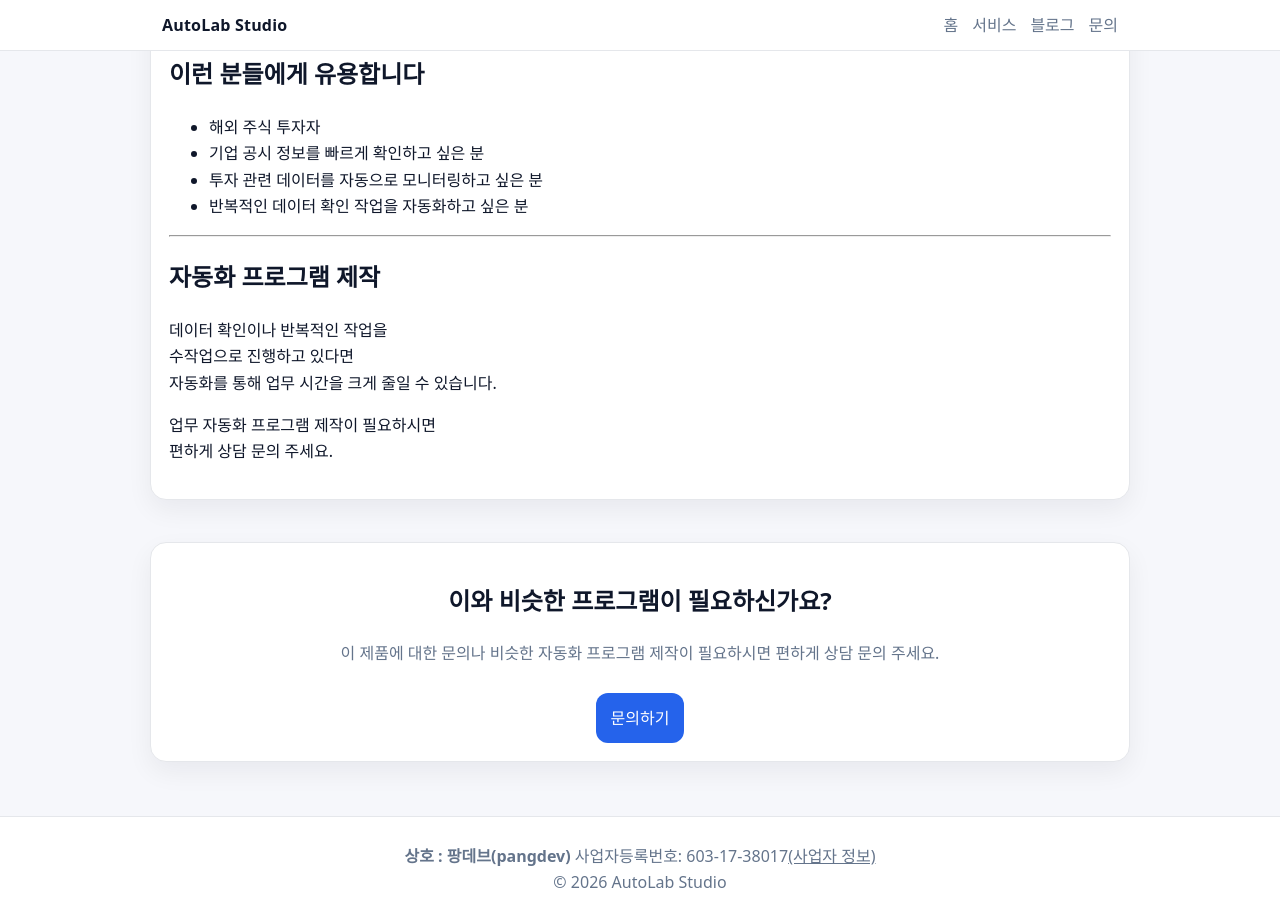
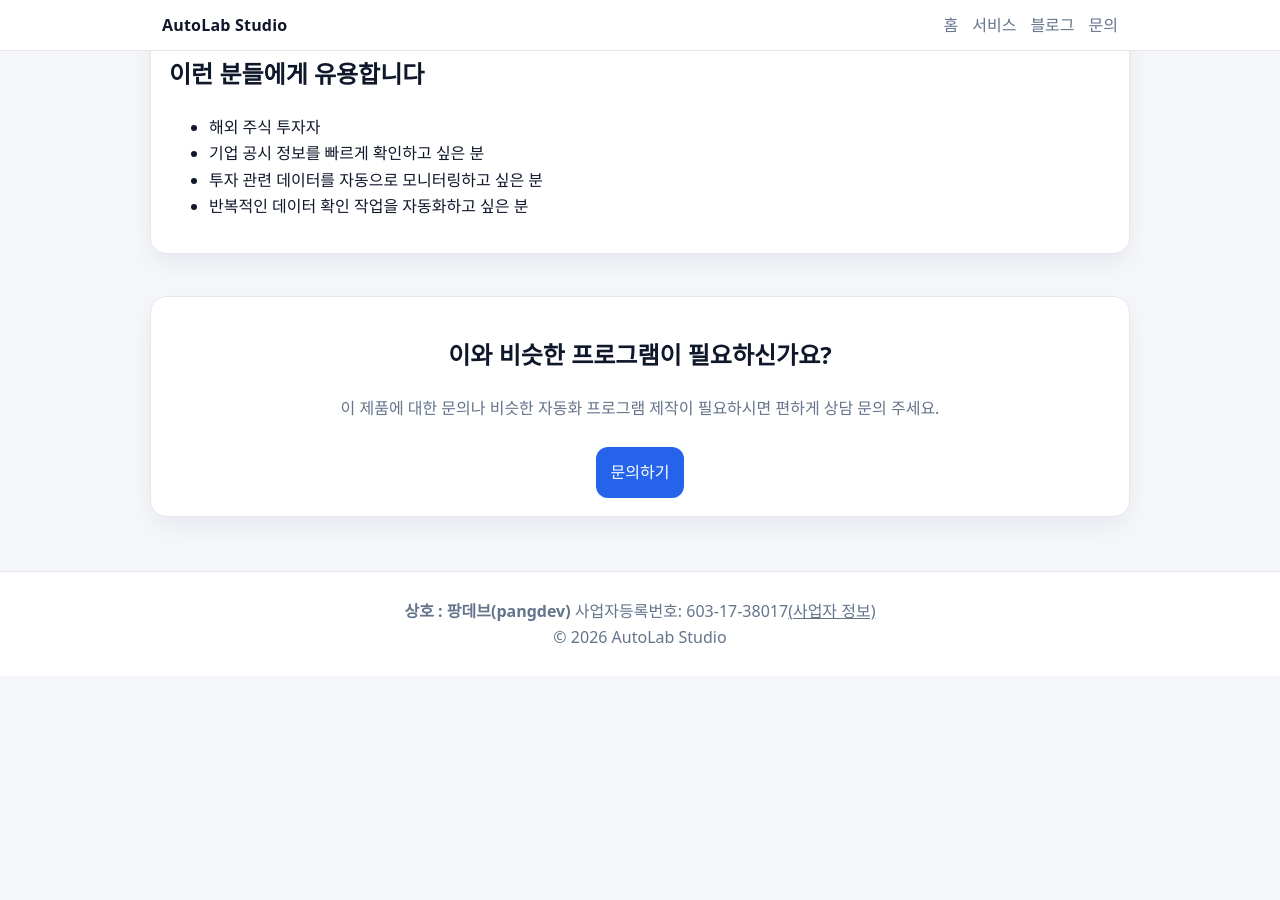
Before and after one commit to autolab-studio/autolab-studio.github.io, a Jekyll site: the page built from _posts/2026-03-09-sec-filing-keyword-monitor.md, in a window 1280 px wide and 900 px high, scrolled down 3226 px. Built offline with Jekyll 4.4.1, drawn with Linux system fonts in a browser that asks for light colours; after the commit the page ends 3902 px from its top, so only the background shows below that.

Commit message:
블로그 수정

```diff
--- a/_posts/2026-03-09-sec-filing-keyword-monitor.md
+++ b/_posts/2026-03-09-sec-filing-keyword-monitor.md
@@ -80,14 +80,3 @@ SEC 공시 데이터를 자동으로 확인합니다.
 - 기업 공시 정보를 빠르게 확인하고 싶은 분
 - 투자 관련 데이터를 자동으로 모니터링하고 싶은 분
 - 반복적인 데이터 확인 작업을 자동화하고 싶은 분
-
----
-
-## 자동화 프로그램 제작
-
-데이터 확인이나 반복적인 작업을
-수작업으로 진행하고 있다면
-자동화를 통해 업무 시간을 크게 줄일 수 있습니다.
-
-업무 자동화 프로그램 제작이 필요하시면
-편하게 상담 문의 주세요.
```
Also changed, not shown: _posts/2026-03-09-korea-stock-disclosure-alert-program.md (+0 -11 lines).
